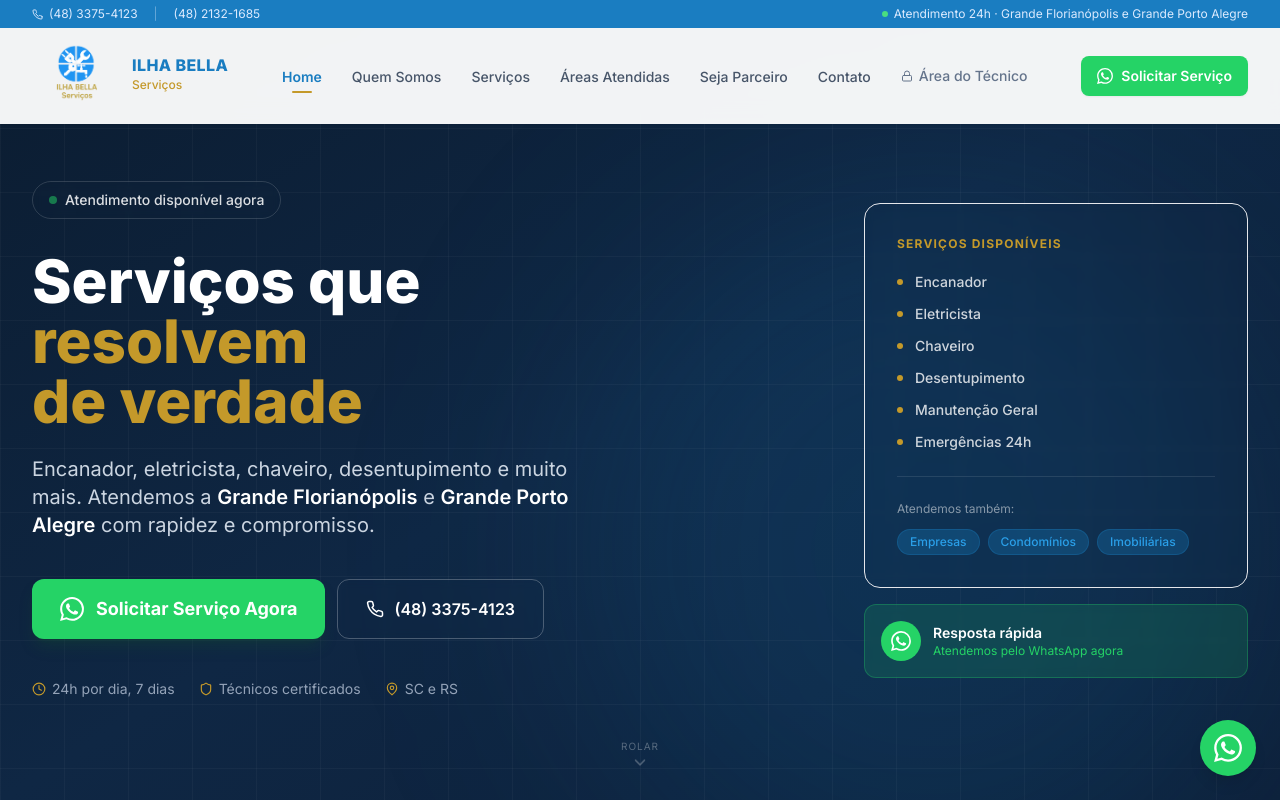
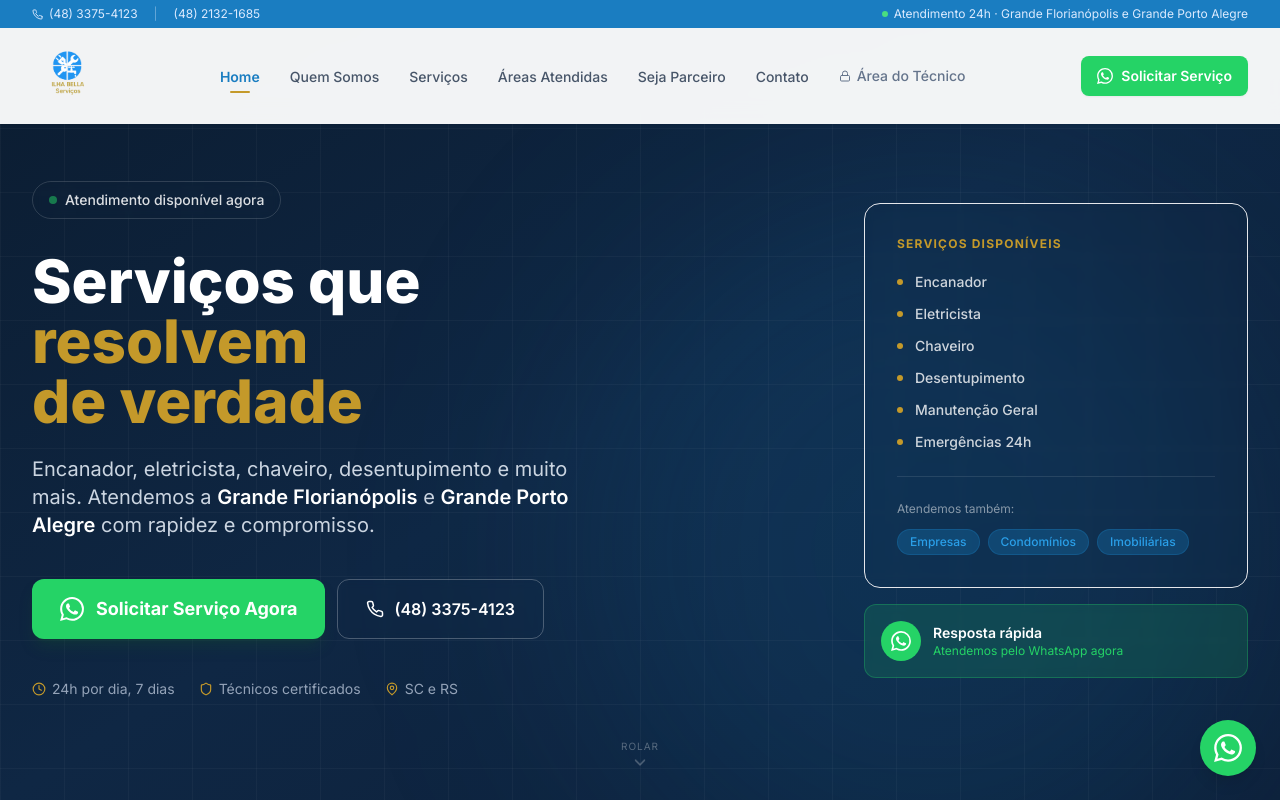
Before and after one commit to eletonsantos/ilha-bella-servicos, a Next.js app: page / in a window 1280 px wide. Shown: the top 800 px of the page. Built offline with nearby package versions, Linux system fonts and the light colour scheme.

Commit message:
feat: remove text from logo in header, show only logo image

```diff
--- a/src/components/ui/LogoBrand.tsx
+++ b/src/components/ui/LogoBrand.tsx
@@ -6,15 +6,16 @@ import { useState } from 'react'
 interface LogoBrandProps {
   size?: 'sm' | 'md' | 'lg'
   light?: boolean
+  showText?: boolean
 }
 
 const sizes = {
   sm: { icon: 48, title: 'text-sm', sub: 'text-xs' },
-  md: { icon: 90, title: 'text-base', sub: 'text-xs' },
+  md: { icon: 72, title: 'text-base', sub: 'text-xs' },
   lg: { icon: 80, title: 'text-lg', sub: 'text-sm' },
 }
 
-export default function LogoBrand({ size = 'md', light = false }: LogoBrandProps) {
+export default function LogoBrand({ size = 'md', light = false, showText = false }: LogoBrandProps) {
   const [imgError, setImgError] = useState(false)
   const s = sizes[size]
 
@@ -58,6 +59,7 @@ export default function LogoBrand({ size = 'md', light = false }: LogoBrandProps
         )}
       </span>
 
+      {showText && (
         <span className="leading-tight hidden xs:block">
           <span className={`block font-extrabold tracking-wide ${s.title} ${light ? 'text-white' : 'text-brand-blue'}`}>
             ILHA BELLA
@@ -66,6 +68,7 @@ export default function LogoBrand({ size = 'md', light = false }: LogoBrandProps
             Serviços
           </span>
         </span>
+      )}
     </span>
   )
 }
```
Lines whose indentation alone changed are shown as unchanged.
